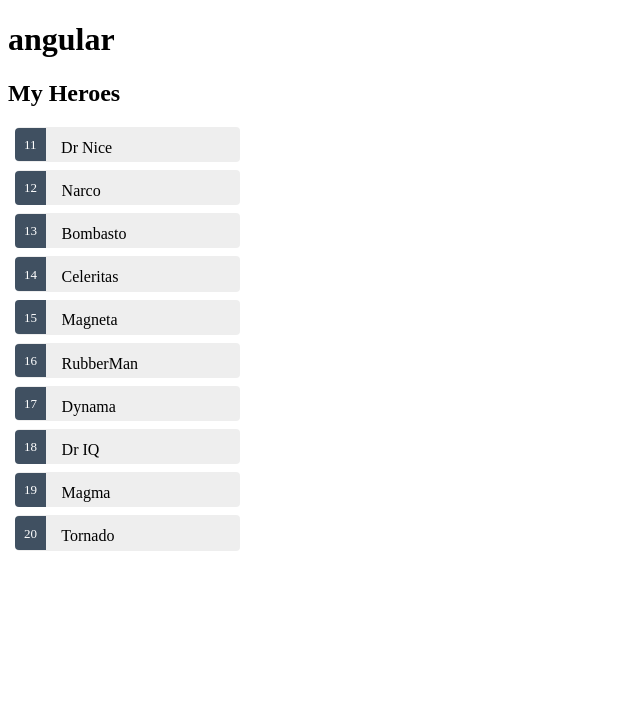
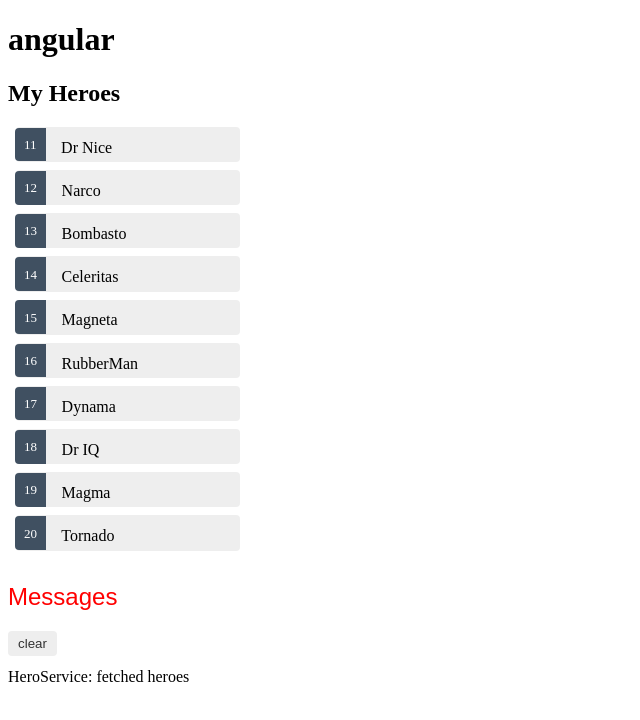
Before and after one commit to Lesya-Landar/Tour-of-heroes, an Angular app: page / in a window 1280 px wide. Shown: the top 720 px of the page, without its empty margins (0-640 px from the left). Built offline with nearby package versions, Linux system fonts and the light colour scheme.

Commit message:
Add Services

```diff
--- a/src/app/app.component.html
+++ b/src/app/app.component.html
@@ -1,3 +1,4 @@
 <h1>{{title}}</h1>
 
 <app-heroes></app-heroes>
+<app-messages></app-messages>
--- a/src/app/app.module.ts
+++ b/src/app/app.module.ts
@@ -5,13 +5,15 @@
 import { AppComponent } from './app.component';
 import { HeroesComponent } from './heroes/heroes.component';
 import { FormsModule } from '@angular/forms';
-import { HeroDetailComponent } from './hero-detail/hero-detail.component'
+import { HeroDetailComponent } from './hero-detail/hero-detail.component';
+import { MessagesComponent } from './messages/messages.component'
 
 @NgModule({
   declarations: [
     AppComponent,
     HeroesComponent,
-    HeroDetailComponent
+    HeroDetailComponent,
+    MessagesComponent
   ],
   imports: [
     BrowserModule,
--- /dev/null
+++ b/src/app/hero.service.ts
@@ -0,0 +1,20 @@
+import { Injectable } from '@angular/core';
+import { Hero } from './hero';
+import { HEROES } from './mock-heroes';
+import { Observable, of } from 'rxjs';
+import { MessageService } from './message.service'
+
+
+@Injectable({
+  providedIn: 'root'
+})
+export class HeroService {
+
+  getHeroes(): Observable<Hero[]> {
+    // TODO: send the message _after_ fetching the heroes
+    this.messageService.add('HeroService: fetched heroes');
+    return of(HEROES);
+  }
+
+  constructor(private messageService: MessageService) { }
+}
--- a/src/app/heroes/heroes.component.ts
+++ b/src/app/heroes/heroes.component.ts
@@ -1,6 +1,7 @@
 import { Component, OnInit } from '@angular/core';
 import { Hero } from '../hero';
-import { HEROES } from '../mock-heroes'
+import { HeroService } from '../hero.service'
+import { MessageService } from '../message.service';
 
 
 
@@ -12,15 +13,23 @@
 export class HeroesComponent implements OnInit {
 
   selectedHero: Hero;
+
+  heroes: Hero[];
+
+
+  constructor(private heroService: HeroService, private messageService: MessageService) { }
+
+  ngOnInit(): void {
+    this.getHeroes();
+  }
+
   onSelect(hero: Hero): void {
     this.selectedHero = hero;
+    this.messageService.add(`HeroComponent: selected hero id=${hero.id}`)
   };
 
-  constructor() { }
-
-  ngOnInit(): void {
+  getHeroes(): void {
+    this.heroService.getHeroes().subscribe(heroes => this.heroes = heroes)
   }
 
-  heroes = HEROES;
-
 }
--- /dev/null
+++ b/src/app/message.service.ts
@@ -0,0 +1,16 @@
+import { Injectable } from '@angular/core';
+
+@Injectable({
+  providedIn: 'root',
+})
+export class MessageService {
+  messages: string[] = [];
+
+  add(message: string) {
+    this.messages.push(message);
+  }
+
+  clear() {
+    this.messages = [];
+  }
+}
--- /dev/null
+++ b/src/app/messages/messages.component.html
@@ -0,0 +1,8 @@
+<div *ngIf="messageService.messages.length">
+
+  <h2>Messages</h2>
+  <button class="clear"
+          (click)="messageService.clear()">clear</button>
+  <div *ngFor='let message of messageService.messages'> {{message}} </div>
+
+</div>
--- /dev/null
+++ b/src/app/messages/messages.component.scss
@@ -0,0 +1,34 @@
+h2 {
+  color: red;
+  font-family: Arial, Helvetica, sans-serif;
+  font-weight: lighter;
+}
+body {
+  margin: 2em;
+}
+body, input[text], button {
+  color: crimson;
+  font-family: Cambria, Georgia;
+}
+
+button.clear {
+  font-family: Arial;
+  background-color: #eee;
+  border: none;
+  padding: 5px 10px;
+  border-radius: 4px;
+  cursor: pointer;
+  cursor: hand;
+}
+button:hover {
+  background-color: #cfd8dc;
+}
+button:disabled {
+  background-color: #eee;
+  color: #aaa;
+  cursor: auto;
+}
+button.clear {
+  color: #333;
+  margin-bottom: 12px;
+}
--- /dev/null
+++ b/src/app/messages/messages.component.ts
@@ -0,0 +1,16 @@
+import { Component, OnInit } from '@angular/core';
+import { MessageService } from '../message.service';
+
+@Component({
+  selector: 'app-messages',
+  templateUrl: './messages.component.html',
+  styleUrls: ['./messages.component.scss']
+})
+export class MessagesComponent implements OnInit {
+
+  constructor(public messageService: MessageService) { }
+
+  ngOnInit(): void {
+  }
+
+}
```
Also changed, not shown: 1 other file (tests, documents, lock files or other folders).
